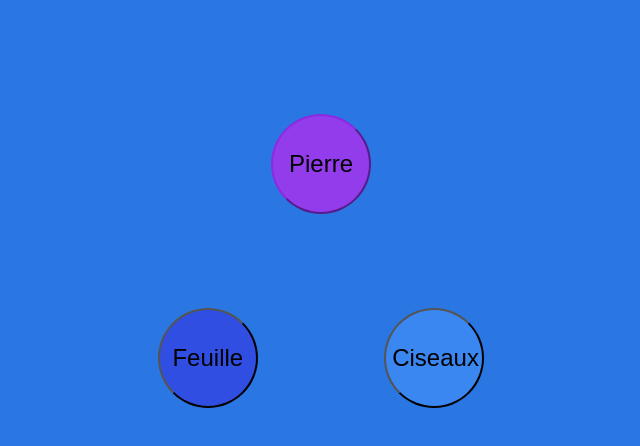
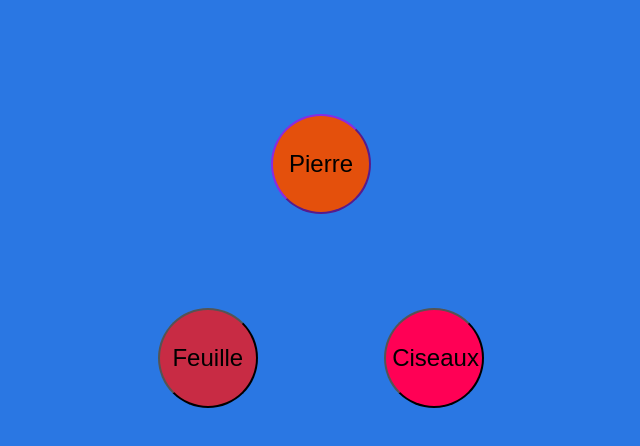
Before and after one commit to UnivStars/PPC_Jeu, a plain HTML site: page jeu.html in a window 1280 px wide. Shown: the whole page, without its empty margins (319-959 px from the left). Drawn offline with Linux system fonts and the light colour scheme.

Commit message:
Update style.css

```diff
--- a/style.css
+++ b/style.css
@@ -6,27 +6,26 @@ body{
     width: 100px;
     height: 100px;
     border-radius: 50px;
-    background: rgb(147, 60, 235);
+    background: rgb(228, 80, 12);
     margin: 4%;
     font-size: 150%;
     border-color: blueviolet;
 }
 .ButtonFeuille{
-    background-color: darkturquoise;
     width: 100px;
     height: 100px;
     border-radius: 50px;
-    background: rgb(48, 78, 226);
+    background: rgba(248, 22, 22, 0.767);
     margin: 2%;
     margin-right: 5% ;
     font-size: 150%;
 }
 .ButtonCiseaux{
-    background-color: lightseagreen;
+
     width: 100px;
     height: 100px;
     border-radius: 50px;
-    background: rgb(59, 135, 241);
+    background: rgb(255, 0, 85);
     margin: 2%;
     margin-left: 5% ;
     font-size: 150%;
@@ -53,8 +52,6 @@ body{
     margin-top: 3%;
 }
 
-
-
 .changement{
     display: flex;
     justify-content: center;
@@ -67,7 +64,6 @@ body{
 }
 
 
-
 .Form{
     display: flex;
     justify-content: center;
@@ -76,12 +72,3 @@ body{
     border-radius:50px;
     margin-top: 20%;
 }
-
-
-
-
-/*
-    display: flex;
-    justify-content: center;
-    align-items: center;
-*/
```
